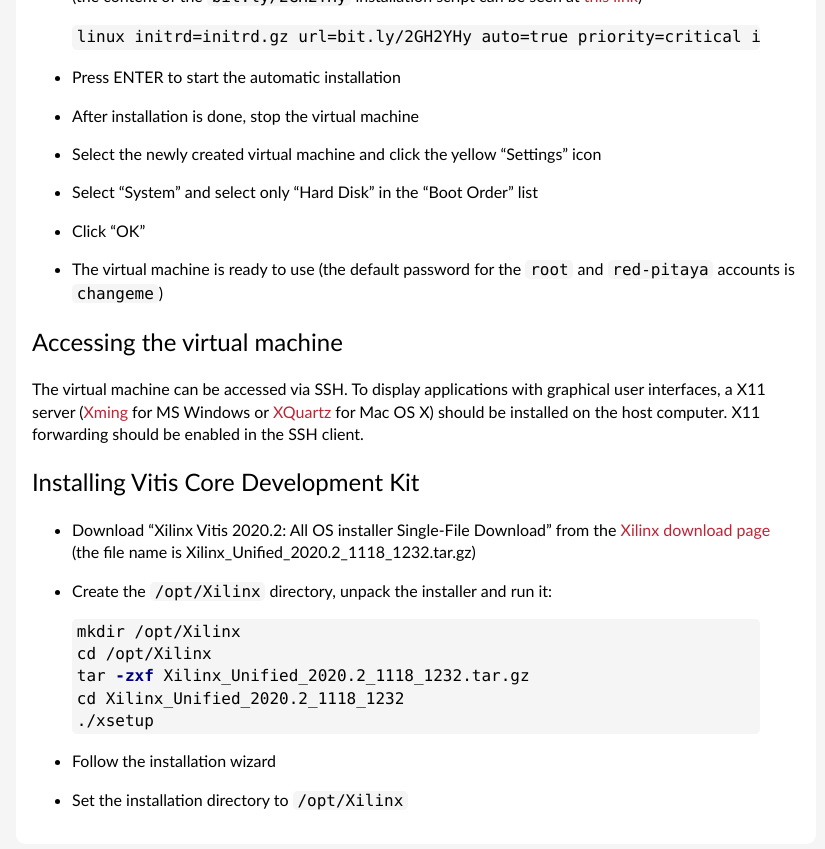
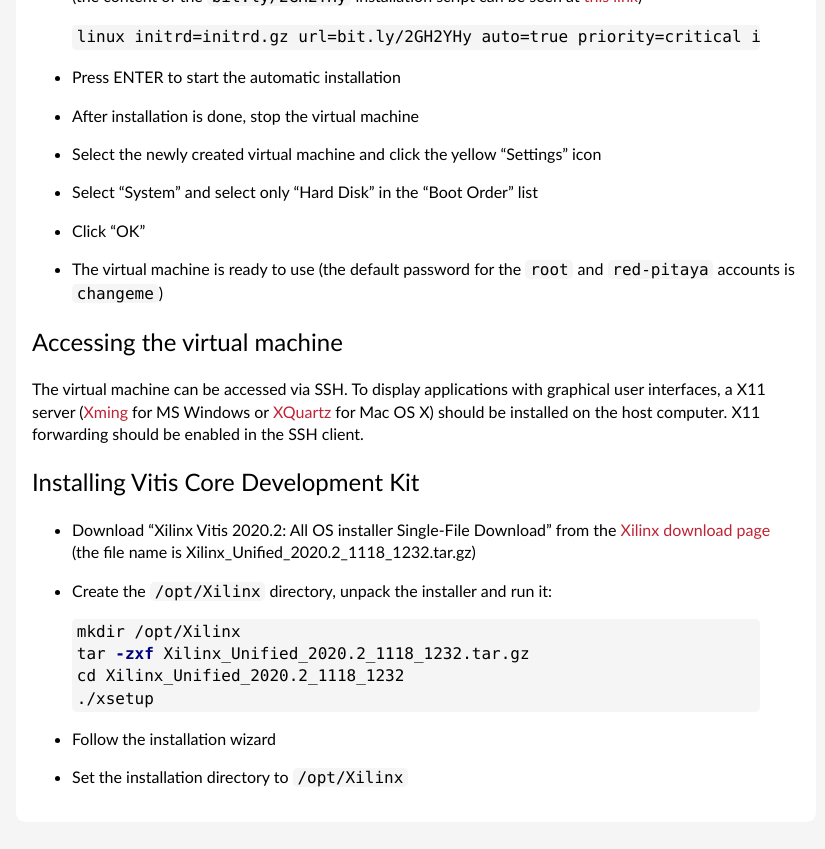
Before and after one commit to pavel-demin/red-pitaya-notes, a Jekyll site: the page built from development-machine.md, in a window 1280 px wide and 900 px high, scrolled down 1255 px. Shown: the top 849 px of the window, without its empty margins (224-1049 px from the left). Built offline with Jekyll 4.4.1, drawn with Linux system fonts in a browser that asks for light colours.

Commit message:
remove unnecessary cd command from development-machine

```diff
--- a/development-machine.md
+++ b/development-machine.md
@@ -90,7 +90,6 @@
 - Create the `/opt/Xilinx` directory, unpack the installer and run it:
 {% highlight bash %}
 mkdir /opt/Xilinx
-cd /opt/Xilinx
 tar -zxf Xilinx_Unified_2020.2_1118_1232.tar.gz
 cd Xilinx_Unified_2020.2_1118_1232
 ./xsetup
```
